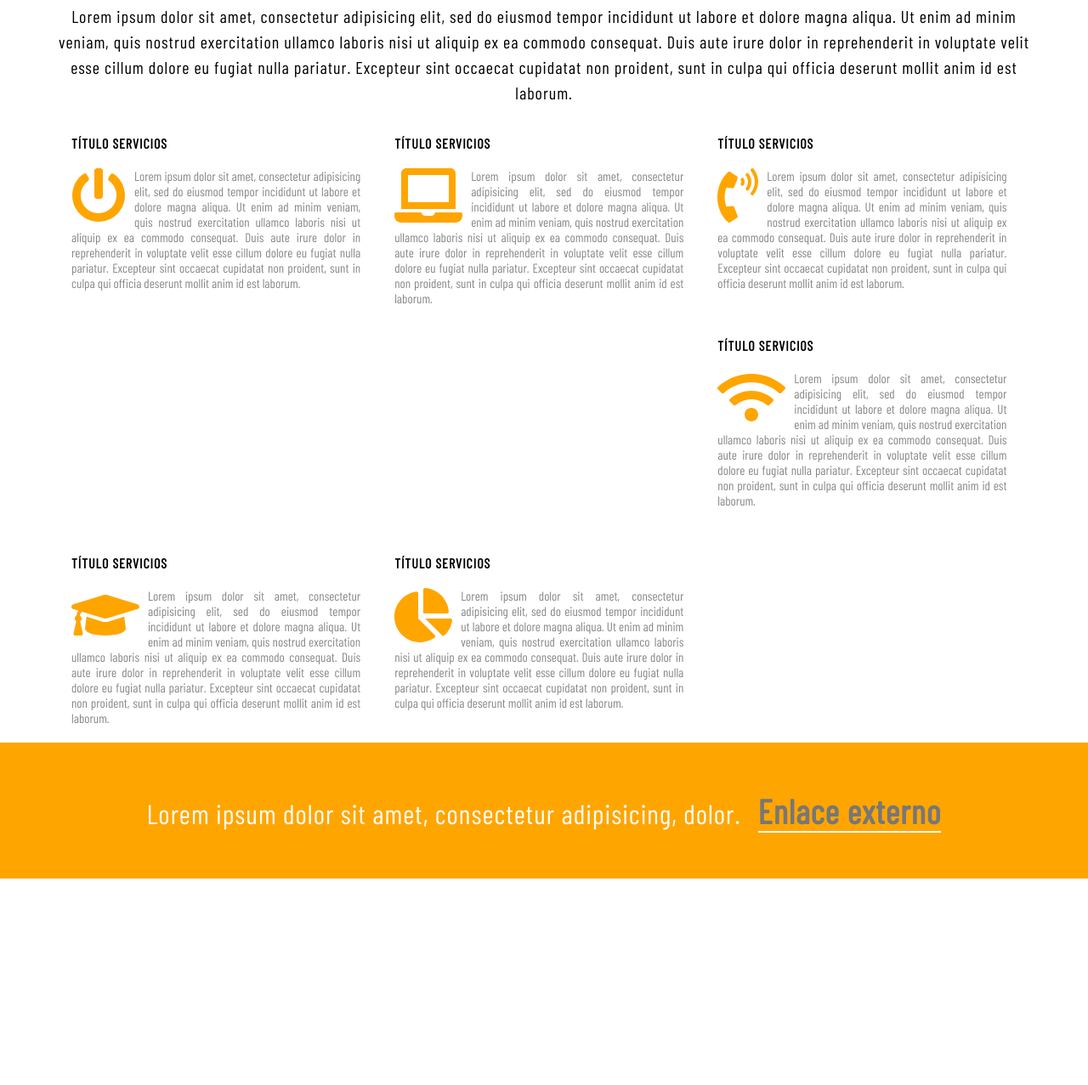
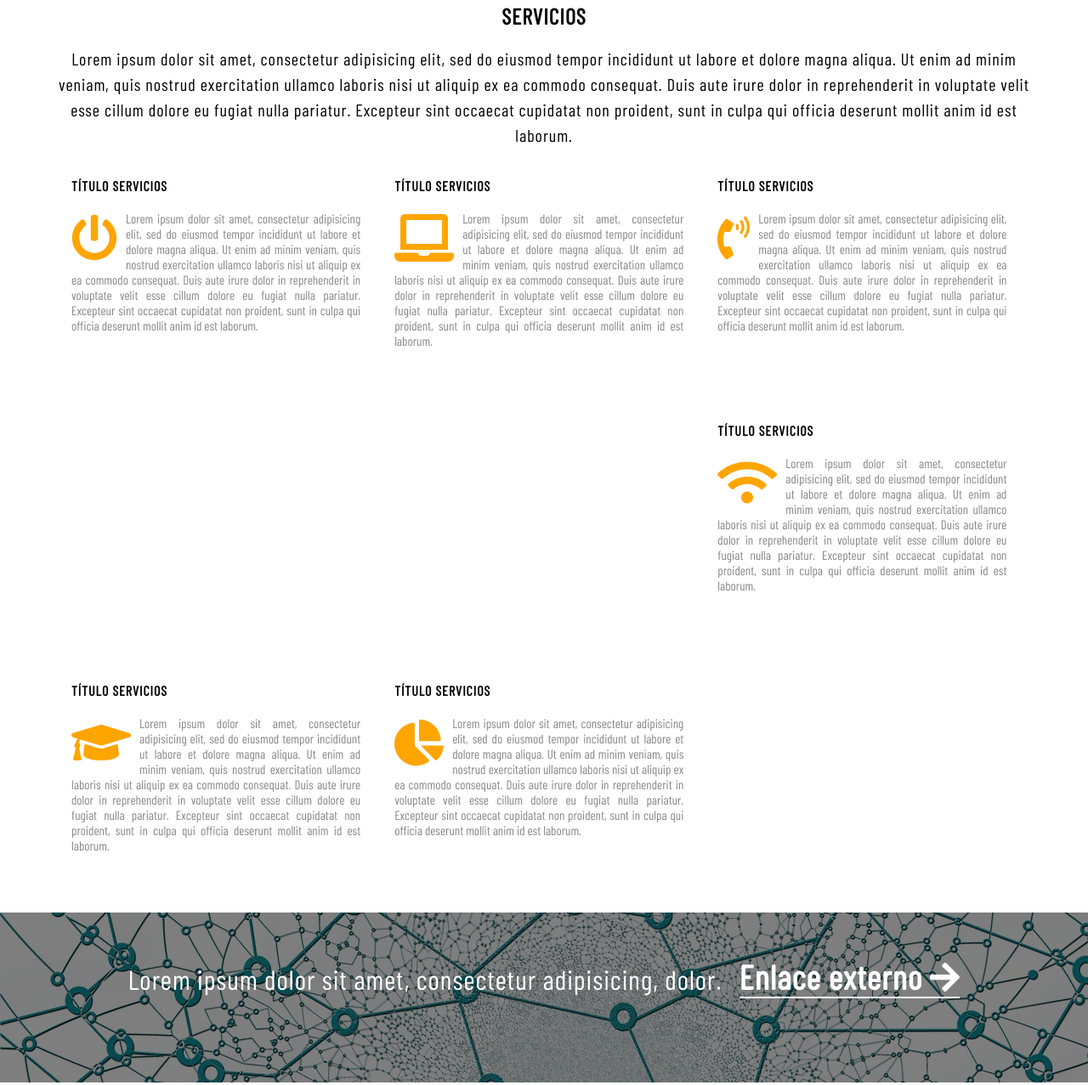
Before and after one commit to MiguelRomeroGmx/web2, a plain HTML site: page index.html in a window 1280 px wide. Shown: the part 1399-2676 px from the top of the page at 85% size. Drawn offline with nearby package versions, Linux system fonts and the light colour scheme; a script that the page names is missing; a web font is replaced by a local one.

Commit message:
Banner e iconos

```diff
--- a/css/secciones.css
+++ b/css/secciones.css
@@ -1,4 +1,7 @@
 @import url('https://fonts.googleapis.com/css?family=Anton|Barlow+Condensed:300,400|Roboto|Saira+Extra+Condensed');
+*{
+  box-sizing: border-box;
+}
 
 h1, h2, h3, h4, h5, h6{
   font-family: 'Barlow Condensed', sans-serif;
@@ -51,6 +54,7 @@ p{
   width: 100%;
   margin: auto;
   margin-bottom: 50px;
+  /* margin-top: 50px; */
 }
 
 .columnasx3{
@@ -59,6 +63,7 @@ p{
   padding: 20px 20px;
   box-sizing: border-box;
   margin: auto;
+  margin-bottom: 50px;
 }
 
 .columnasx3 img{
@@ -66,6 +71,7 @@ p{
 }
 
 .banner-1{
+  /* margin-top: 50px; */
   width: 100%;
   background: orange;
   clear: both;
@@ -113,6 +119,35 @@ p{
   text-align: justify;
 }
 
+.banner-2{
+  /* margin-top: 50px; */
+  background: url(../images/banner3.jpg);
+  float: left;
+  width: 100%;
+  height: 200px;
+  background-repeat: no-repeat;
+  background-size: cover;
+  background-attachment: fixed;
+  text-align: center;
+}
+
+.banner-2 h3{
+  background: rgba(0,0,0, .5);
+  color: #fff;
+  font-size: 32px;
+  height: 100%;
+  padding-top: 3.5%;
+}
+
+.banner-2 a{
+  text-decoration: none;
+  margin-left: 20px;
+  font-weight: bold;
+  font-size: 40px;
+  color: #fff;
+  border-bottom: 2px solid #fff;
+}
+
 
 
 
--- a/index.html
+++ b/index.html
@@ -72,7 +72,7 @@
   </section>
 
   <section class="banner-1">
-    <h3>Lorem ipsum dolor sit amet, consectetur adipisicing, dolor.<a href="#">Enlace externo</a></h3>
+    <h3>Lorem ipsum dolor sit amet, consectetur adipisicing, dolor.<a href="#">Enlace externo <i class="fas fa-arrow-right"></i></a></h3>
   </section>
 
 <section class="wap">
@@ -126,8 +126,8 @@
 
 </section>
 
-<section class="banner-1">
-  <h3>Lorem ipsum dolor sit amet, consectetur adipisicing, dolor.<a href="#">Enlace externo</a></h3>
+<section class="banner-2">
+  <h3>Lorem ipsum dolor sit amet, consectetur adipisicing, dolor.<a href="#">Enlace externo <i class="fas fa-arrow-right"></i></a></h3>
 </section>
 
 
@@ -171,7 +171,23 @@
 <br>
 <br>
 <br>
-
+<br>
+<br>
+<br>
+<br>
+<br>
+<br>
+<br>
+<br>
+<br>
+<br>
+<br>
+<br>
+<br>
+<br>
+<br>
+<br>
+<br>
   <footer>
 
   </footer>
```
Also changed, not shown: images/banner2.jpg (added), images/banner3.jpg (added).
